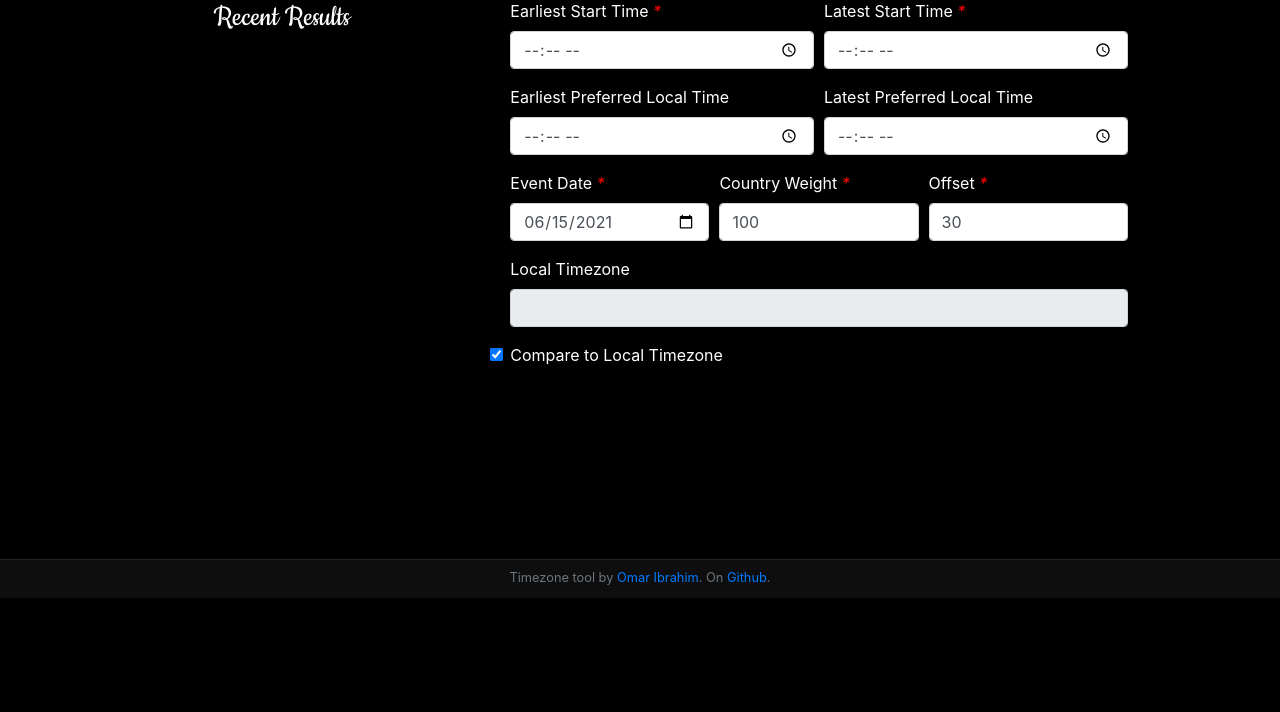
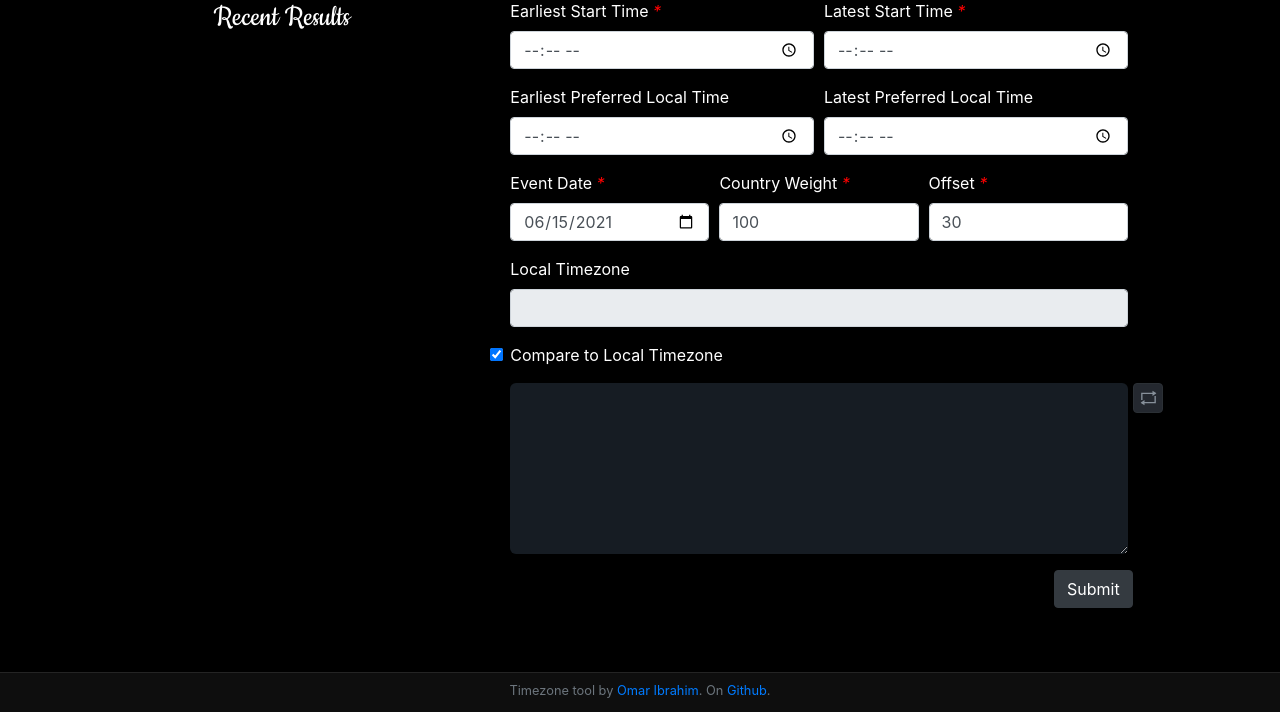
Before and after one commit to omargfh/schedule_international_event, a Flask app: page / in a window 1280 px wide. Shown: the part 170-882 px from the top of the page. Before the commit the page ends 768 px from the top, so only its background shows below. Run offline with Flask 2, Linux system fonts and the light colour scheme.

Commit message:
flask layout

```diff
--- a/application/app.py
+++ b/application/app.py
@@ -1,4 +1,7 @@
+import json5
+
 from flask import Flask, flash, redirect, render_template, request, session
+
 from models.input import user_input
 from models.console import input_to_graphs
 
@@ -19,7 +22,7 @@ def after_request(response):
 @app.route('/', methods=['GET', 'POST'])
 def index():
     if request.method == "POST":
-        pass
+        print(request.form.get("js_obj"))
     return render_template("index.html")
 
 @app.route('/results')
--- a/application/static/styles.css
+++ b/application/static/styles.css
@@ -25,3 +25,90 @@ i.req::before {
     content: " *";
     color: rgb(255, 0, 0);
 }
+
+
+/* Ripped off Github Code */
+
+textarea.form-control {
+    color: whitesmoke;
+    padding: 16px;
+    overflow: auto;
+    font-size: 85%;
+    line-height: 1.45;
+    background-color: #161c23;
+    border-radius: 6px;
+    height: auto;
+    display: block;
+    width: 100%;
+    border: none;
+    transition: none;
+    font-family: "ui-monospace", "SFMono-Regular", "SF Mono", "Consolas", "Liberation Mono", "Menlo", "monospace";
+    font-size: 12px;
+}
+
+
+/* Ripped off Codepen @Ghost Rider */
+
+textarea::-webkit-scrollbar-track {
+    --webkit-box-shadow: inset 0 0 6px rgba(0, 0, 0, 0.3);
+    border-radius: 10px;
+    background-color: #F5F5F5;
+}
+
+textarea::-webkit-scrollbar {
+    width: 12px;
+    background-color: #F5F5F5;
+}
+
+textarea::-webkit-scrollbar-thumb {
+    --webkit-box-shadow: inset 0 0 6px rgba(0, 0, 0, .3);
+    background-color: #555;
+}
+
+textarea.form-control:focus {
+    color: whitesmoke;
+    background-color: #242930;
+    border-color: #4e4e4e;
+    box-shadow: 0 0 0 0.2rem rgb(97 97 97 / 25%);
+}
+
+
+/* Some button I guess? */
+
+.btn-grey {
+    position: absolute;
+    width: 30px;
+    background: white;
+    height: 30px;
+    color: #c9d2da;
+    border: 1px solid;
+    background-color: #24282f;
+    border-color: #2b3035;
+    box-shadow: var(--color-btn-shadow), var(--color-btn-inset-shadow);
+    transition: .2s cubic-bezier(.3, 0, .5, 1);
+    transition-property: color, background-color, border-color;
+    overflow: hidden;
+}
+
+.btn-grey:hover {
+    cursor: pointer;
+    background-color: #394048;
+    border-color: #8e97a0;
+    transition-duration: .1s;
+}
+
+.btn-grey svg {
+    display: inline;
+    transform: translateX(-7.5px) translateY(-4px) scale(0.8);
+    fill: #87909a;
+    vertical-align: text-bottom;
+}
+
+.btn-grey:hover svg {
+    fill: #939da8;
+}
+
+.btn-random {
+    top: 0;
+    left: calc(100%);
+}
--- a/application/templates/index.html
+++ b/application/templates/index.html
@@ -10,7 +10,7 @@
     </div>
     <div class="col-lg-8">
         <div class="d-flex align-content-center justify-content-center">
-            <form style="width: 90%;">
+            <form style="width: 90%;" action="/" method="GET">
                 <div class="form-group">
                     <div class="form-row">
                         <div class="form-group col-md-6 ">
@@ -42,8 +42,8 @@
                             <input type="number" step="10" class="form-control" value="100" id="inputCW" placeholder="100" required>
                         </div>
                         <div class="form-group col-md-4">
-                            <label for="inputCW">Offset<i class="req"></i></label>
-                            <input type="number" step="15" class="form-control" value="30" id="inputCW" placeholder="30" required>
+                            <label for="inputOffset">Offset<i class="req"></i></label>
+                            <input type="number" step="15" class="form-control" value="30" id="inputOffset" placeholder="30" required>
                         </div>
                     </div>
                     <div class="form-row">
@@ -457,16 +457,64 @@
                             </label>
                         </div>
                     </div>
+                    <div class="form-row">
+                        <div class="form-group col-md-12" style="position: relative">
+                            <textarea spellcheck="false" cols="40" rows="8" name="js_obj" id="post_data" class="form-control" placeholder=""></textarea>
+                            <div class="btn-grey btn-random btn">
+                                <svg xmlns="http://www.w3.org/2000/svg" width="20" height="20" viewBox="0 0 24 24"><path d="M21 9h2v11h-17v3l-6-4 6-4v3h15v-9zm-18-3h15v3l6-4-6-4v3h-17v11h2v-9z"/></svg>
+                            </div>
+                        </div>
+                    </div>
+                    <div class="form-row d-flex justify-content-end">
+                        <button type="submit" class="btn btn-dark" id="submit">Submit</button>
+                    </div>
                 </div>
             </form>
         </div>
     </div>
 </div>
 <script>
-    var today = new Date();
-    var dd = String(today.getDate()).padStart(2, '0');
-    var mm = String(today.getMonth() + 1).padStart(2, '0'); //January is 0!
-    var yyyy = today.getFullYear();
-    $("#inputDate")[0].value = yyyy + "-" + mm + "-" + dd
+    $(document).ready(() => {
+        // Default date value to current date
+        var today = new Date();
+        var dd = String(today.getDate()).padStart(2, '0');
+        var mm = String(today.getMonth() + 1).padStart(2, '0'); //January is 0!
+        var yyyy = today.getFullYear();
+        $("#inputDate")[0].value = yyyy + "-" + mm + "-" + dd
+
+        // Helper Functions
+        let g = (el) => $(el).get(0).value
+        let v = (el) => $(el).get(0).valueAsDate
+
+        // Adjust Python input based on form input
+        $("input").on("change paste keyup", () => {
+            let [start, end, pStart, pEnd] = [g('#inputStartTime'), g('#inputEndTime'), g('#inputEStartTime'), g('#inputEEndTime')]
+            let [day, month, year] = [v('#inputDate').getDate(), v('#inputDate').getMonth() + 1, v('#inputDate').getFullYear()]
+            let localTimezone = $('#inputLT').get(0).checked ? null :
+                $('#inputLocalTimezone').get(0).value == "" ? null : $('#inputLocalTimezone').get(0).value
+            let [cw, offset] = [g('#inputCW'), g('#inputOffset')]
+            window.obj = {
+                "entries": {
+                    "EG": 1,
+                    "DZ": 1,
+                    "PK": 1,
+                    "IQ": 1
+                },
+                "start": start,
+                "end": end,
+                "preferrable-start": pStart,
+                "preferrable-end": pEnd,
+                "country-weight": cw,
+                "day": day,
+                "month": month,
+                "year": year,
+                "offset": offset,
+                "format": "alpha_2",
+                "local_timezone": localTimezone,
+                "type": "countries"
+            }
+            $('#post_data').get(0).value = "user_input = " + JSON.stringify(window.obj, null, 2).replace("null", "None")
+        })
+    })
 </script>
 {% endblock %}
--- a/application/templates/layout.html
+++ b/application/templates/layout.html
@@ -17,7 +17,7 @@
     <link href="/static/favicon.ico" rel="icon">
 
     <!-- http://getbootstrap.com/docs/4.5/ -->
-    <script src="https://code.jquery.com/jquery-3.5.1.slim.min.js" integrity="sha384-DfXdz2htPH0lsSSs5nCTpuj/zy4C+OGpamoFVy38MVBnE+IbbVYUew+OrCXaRkfj" crossorigin="anonymous">
+    <script src="https://cdnjs.cloudflare.com/ajax/libs/jquery/3.6.0/jquery.js" crossorigin="anonymous">
     </script>
     <script src="https://cdn.jsdelivr.net/npm/bootstrap@4.5.3/dist/js/bootstrap.bundle.min.js" integrity="sha384-ho+j7jyWK8fNQe+A12Hb8AhRq26LrZ/JpcUGGOn+Y7RsweNrtN/tE3MoK7ZeZDyx" crossorigin="anonymous">
     </script>
```
